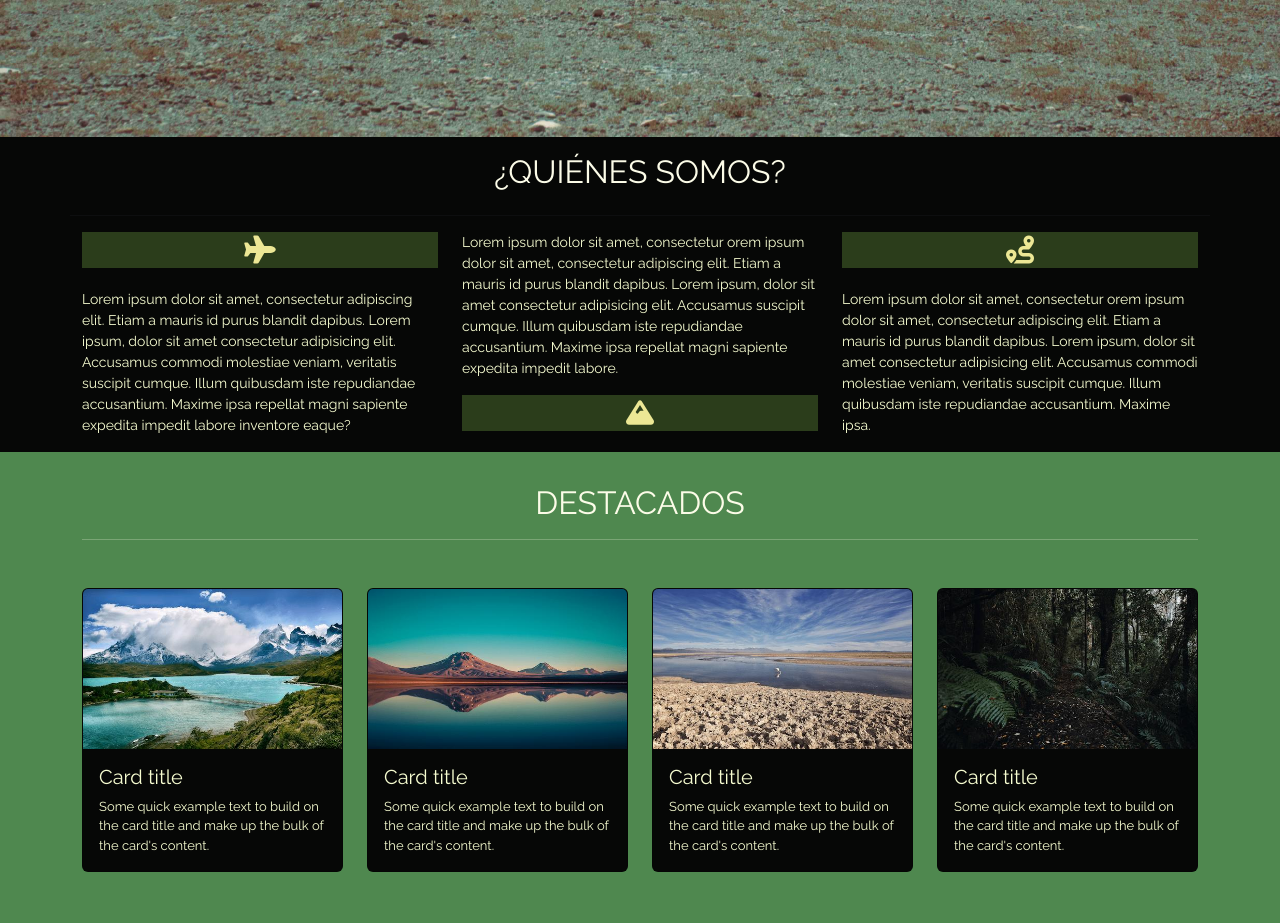
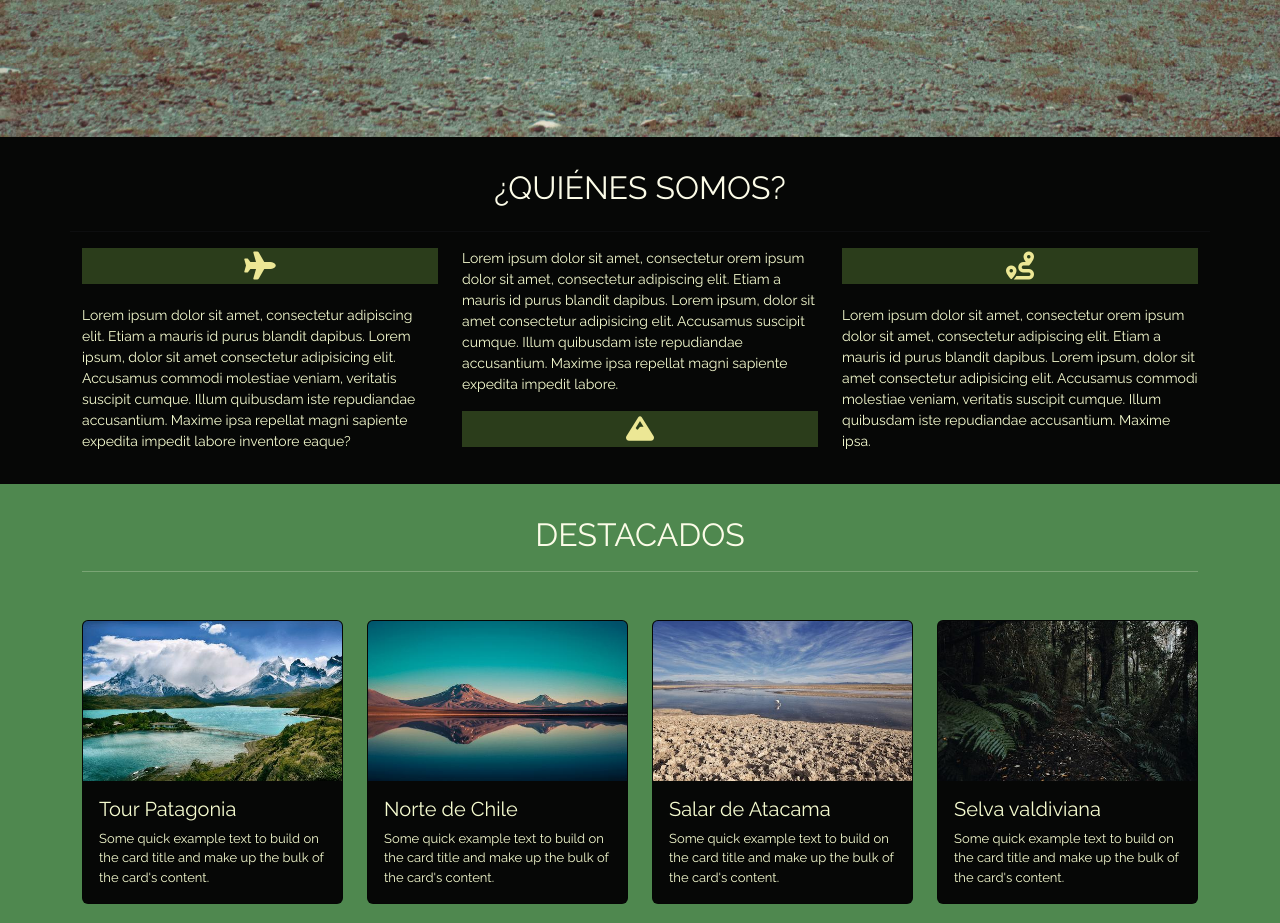
Before and after one commit to cpdiseno/ViajesChile, a plain HTML site: page index.html in a window 1280 px wide. Shown: the part 720-1643 px from the top of the page. Drawn offline with nearby package versions, Linux system fonts and the light colour scheme.

Commit message:
se editan tìtulos de las cards

```diff
--- a/index.html
+++ b/index.html
@@ -93,7 +93,7 @@
     </div>
   </nav>
 
-<!-- fin menúoffcanvas -->
+<!-- fin menú off canvas -->
 
 
 
@@ -139,8 +139,9 @@
     <section id="somos" class=" d-none d-sm-block">
 
 
-        <div class="row">
-            <div class="titulo col-12 col-md-12 mb-3 mt-3"> <h2>¿QUIÉNES SOMOS?</h2> </div>
+        <div class="row pb-3 pt-3">
+
+            <div class="titulo col-12 col-md-12 pb-3 pt-3"> <h2>¿QUIÉNES SOMOS?</h2> </div>
 <hr>
             <div class="parrafos col-12 col-md-4" >
                 <div class="fondoiconos">
@@ -151,16 +152,19 @@
                     Lorem ipsum dolor sit amet, consectetur adipiscing elit. Etiam a mauris id purus blandit dapibus.
                     Lorem ipsum, dolor sit amet consectetur adipisicing elit. Accusamus commodi molestiae veniam, veritatis suscipit cumque. Illum quibusdam iste repudiandae accusantium.
                     Maxime ipsa repellat magni sapiente expedita impedit labore inventore eaque?
+                    <br>
                 </p>
 
             </div>
 
-            <div class="parrafos col-12 col-md-4 ">
+            <div class="parrafos col-12 col-md-4 mb-3 ">
                   <p>
 
                     Lorem ipsum dolor sit amet, consectetur orem ipsum dolor sit amet, consectetur adipiscing elit. Etiam a mauris id purus blandit dapibus.
                     Lorem ipsum, dolor sit amet consectetur adipisicing elit. Accusamus suscipit cumque. Illum quibusdam iste repudiandae accusantium.
                     Maxime ipsa repellat magni sapiente expedita impedit labore.
+                  </p>
+
                     <div class="fondoiconos">
                         <i class="fas fa-solid fa-mountain fa-2x py-1" style="color:#ece795"></i>
                     </div>
@@ -201,9 +205,9 @@
 
 <!-- card -->
 <div class="card mb-3" id="tarjeta">
-    <img src="assets/img/card1.jpg" class="card-img-top imgcard" alt="...">
+    <img src="assets/img/card1.jpg" class="card-img-top imgcard" alt="lago dek sur de Chile con montañas nevadas">
     <div class="card-body">
-        <h5 class="card-title">Card title</h5>
+        <h5 class="card-title">Tour Patagonia</h5>
       <p class="card-text">Some quick example text to build on the card title and make up the bulk of the card's content.</p>
     </div>
   </div>
@@ -214,9 +218,9 @@
 
             <!-- card -->
             <div class="card mb-3" id="tarjeta">
-                <img src="assets/img/card2.jpg" class="card-img-top imgcard" alt="...">
+                <img src="assets/img/card2.jpg" class="card-img-top imgcard" alt="lago en el desierto, norte de Chile">
                 <div class="card-body">
-                    <h5 class="card-title">Card title</h5>
+                    <h5 class="card-title">Norte de Chile</h5>
                   <p class="card-text">Some quick example text to build on the card title and make up the bulk of the card's content.</p>
                 </div>
               </div>
@@ -227,9 +231,9 @@
 
             <!-- card -->
             <div class="card mb-3" id="tarjeta">
-                <img src="assets/img/card3.jpg" class="card-img-top imgcard" alt="...">
+                <img src="assets/img/card3.jpg" class="card-img-top imgcard" alt="salar de Atacama , flamenco en un lago">
                 <div class="card-body">
-                    <h5 class="card-title">Card title</h5>
+                    <h5 class="card-title">Salar de Atacama</h5>
                   <p class="card-text">Some quick example text to build on the card title and make up the bulk of the card's content.</p>
                 </div>
               </div>
@@ -241,9 +245,9 @@
 
             <!-- card -->
             <div class="card mb-3" id="tarjeta">
-                <img src="assets/img/card4.jpg" class="card-img-top imgcard" alt="...">
+                <img src="assets/img/card4.jpg" class="card-img-top imgcard" alt="bosque con helechos y árboles frondosos">
                 <div class="card-body">
-                    <h5 class="card-title">Card title</h5>
+                    <h5 class="card-title">Selva valdiviana</h5>
                   <p class="card-text">Some quick example text to build on the card title and make up the bulk of the card's content.</p>
                 </div>
               </div>
```
